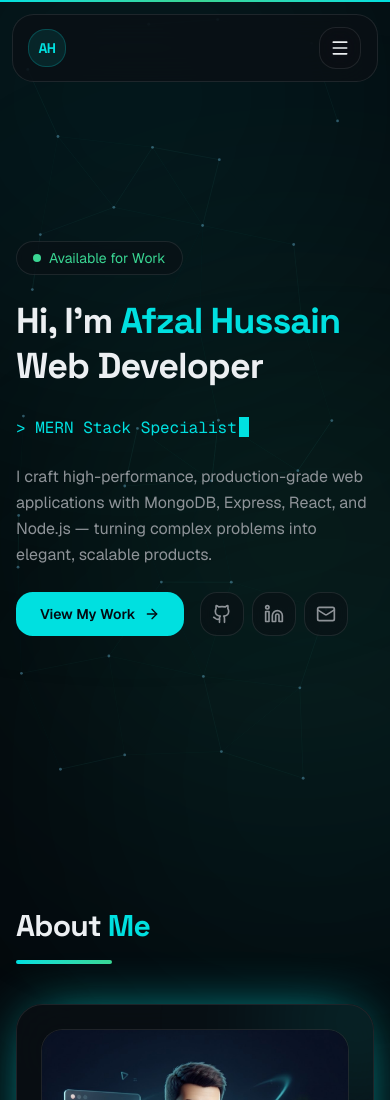
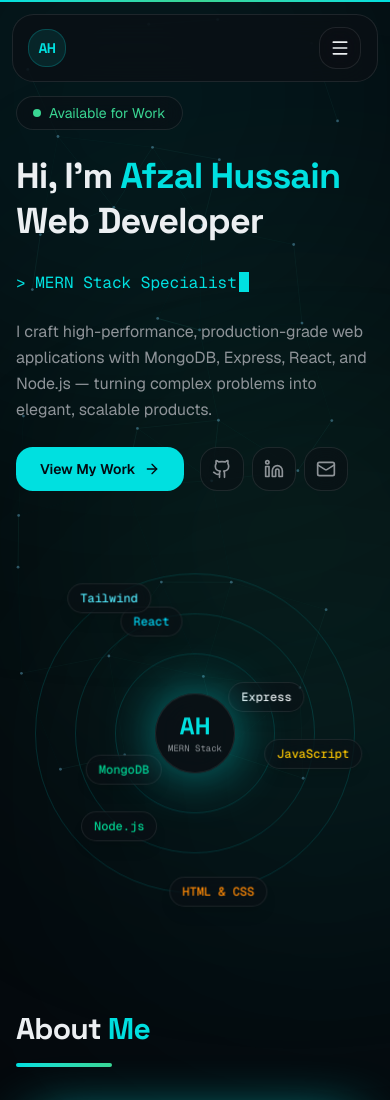
Before and after one commit to theafzalhussain/Portfolio, a Next.js app: page / in a window 390 px wide. Shown: the top 1100 px of the page. Built offline with nearby package versions, Linux system fonts and the light colour scheme.

Commit message:
Fixed railway workflow build error

```diff
--- a/components/portfolio/hero.tsx
+++ b/components/portfolio/hero.tsx
@@ -55,11 +55,11 @@ const orbitTech = [
 ]
 
 function TechOrb() {
-  const radii = ['7rem', '10.5rem', '14rem']
+  const radii = ['5rem', '7.5rem', '10rem']
   const durations = ['16s', '22s', '30s']
 
   return (
-    <div className="animate-float-y relative mx-auto flex size-[19rem] items-center justify-center sm:size-[24rem] lg:size-[30rem]">
+    <div className="animate-float-y relative mx-auto flex size-[18rem] items-center justify-center sm:size-[22rem] lg:size-[28rem]">
       {/* Orbit rings */}
       {radii.map((r, i) => (
         <div
@@ -71,9 +71,11 @@ function TechOrb() {
       ))}
 
       {/* Core */}
-      <div className="glass-strong relative z-10 flex size-28 flex-col items-center justify-center rounded-full shadow-[0_0_60px_-10px_var(--glow)] sm:size-36">
-        <span className="font-heading text-3xl font-bold text-primary sm:text-4xl">AH</span>
-        <span className="font-mono text-[10px] text-muted-foreground sm:text-xs">MERN Stack</span>
+      <div className="glass-strong relative z-10 flex size-20 flex-col items-center justify-center rounded-full shadow-[0_0_60px_-10px_var(--glow)] sm:size-28 lg:size-36">
+        <span className="font-heading text-2xl font-bold text-primary sm:text-3xl lg:text-4xl">
+          AH
+        </span>
+        <span className="font-mono text-[9px] text-muted-foreground sm:text-[10px] lg:text-xs">MERN Stack</span>
       </div>
 
       {/* Orbiting badges */}
@@ -194,7 +196,7 @@ export function Hero() {
           initial={{ opacity: 0, scale: 0.9 }}
           animate={{ opacity: 1, scale: 1 }}
           transition={{ duration: 0.8, delay: 0.3 }}
-          className="hidden justify-center lg:flex"
+          className="mt-16 flex justify-center lg:mt-0"
         >
           <TechOrb />
         </motion.div>
```
